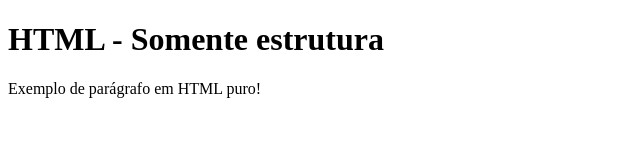
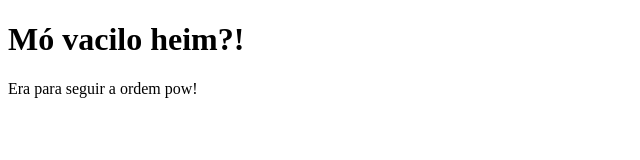
Before and after one commit to valdirmendesdev/apollo11-devtools, a plain HTML site: page latest/index.html in a window 1280 px wide. Shown: the whole page, without its empty margins (0-640 px from the left). Drawn offline with Linux system fonts and the light colour scheme.

Commit message:
Pushed latest by gh-pages-multi

```diff
--- a/latest/index.html
+++ b/latest/index.html
@@ -4,12 +4,12 @@
 <head>
   <meta charset="UTF-8">
   <meta name="viewport" content="width=device-width, initial-scale=1.0">
-  <title>HTML Estrutura</title>
+  <title>Vacilo</title>
 </head>
 
 <body>
-  <h1>HTML - Somente estrutura</h1>
-  <p>Exemplo de parágrafo em HTML puro!</p>
+  <h1>Mó vacilo heim?!</h1>
+  <p>Era para seguir a ordem pow!</p>
 </body>
 
 </html>
```
